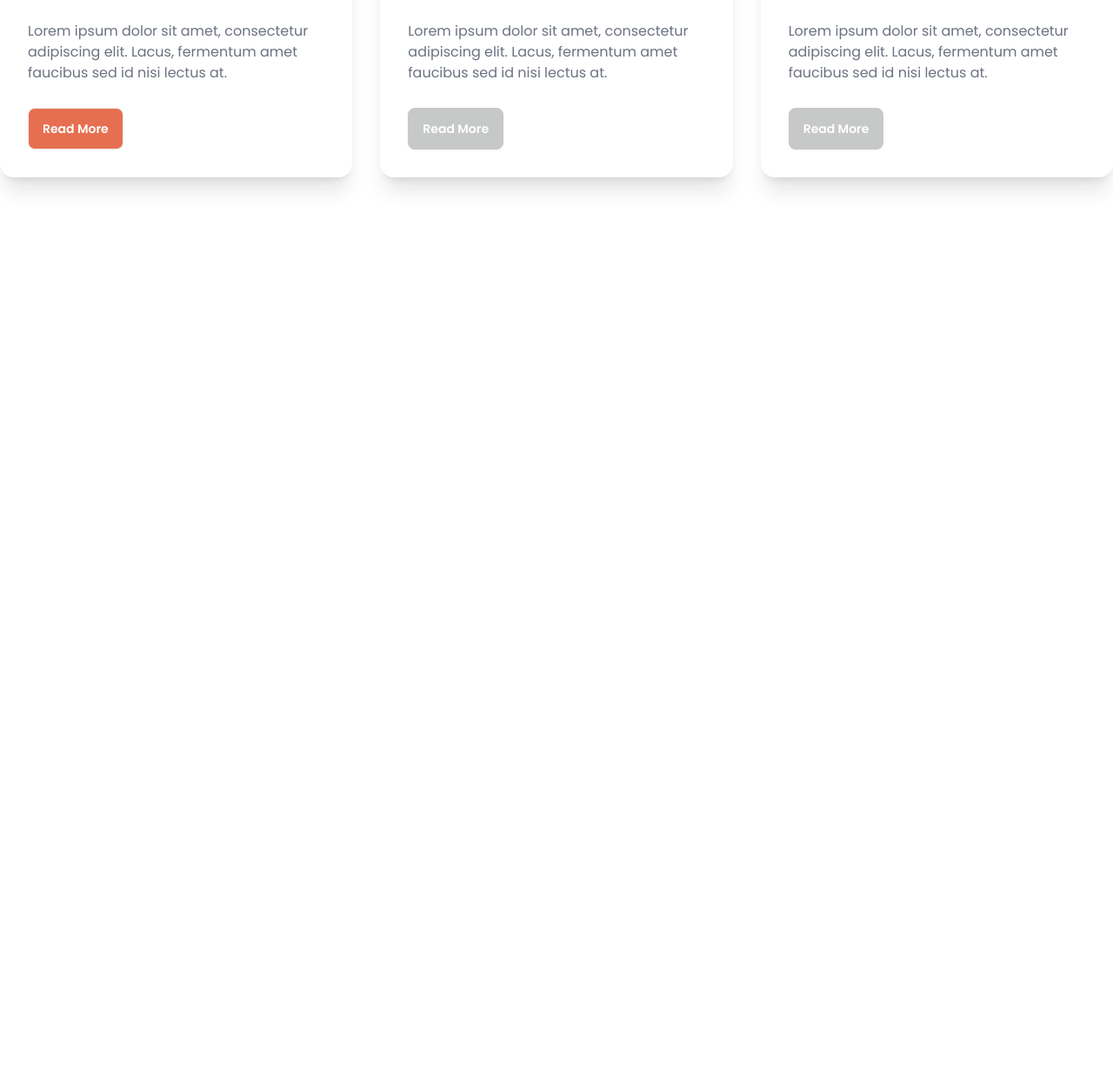
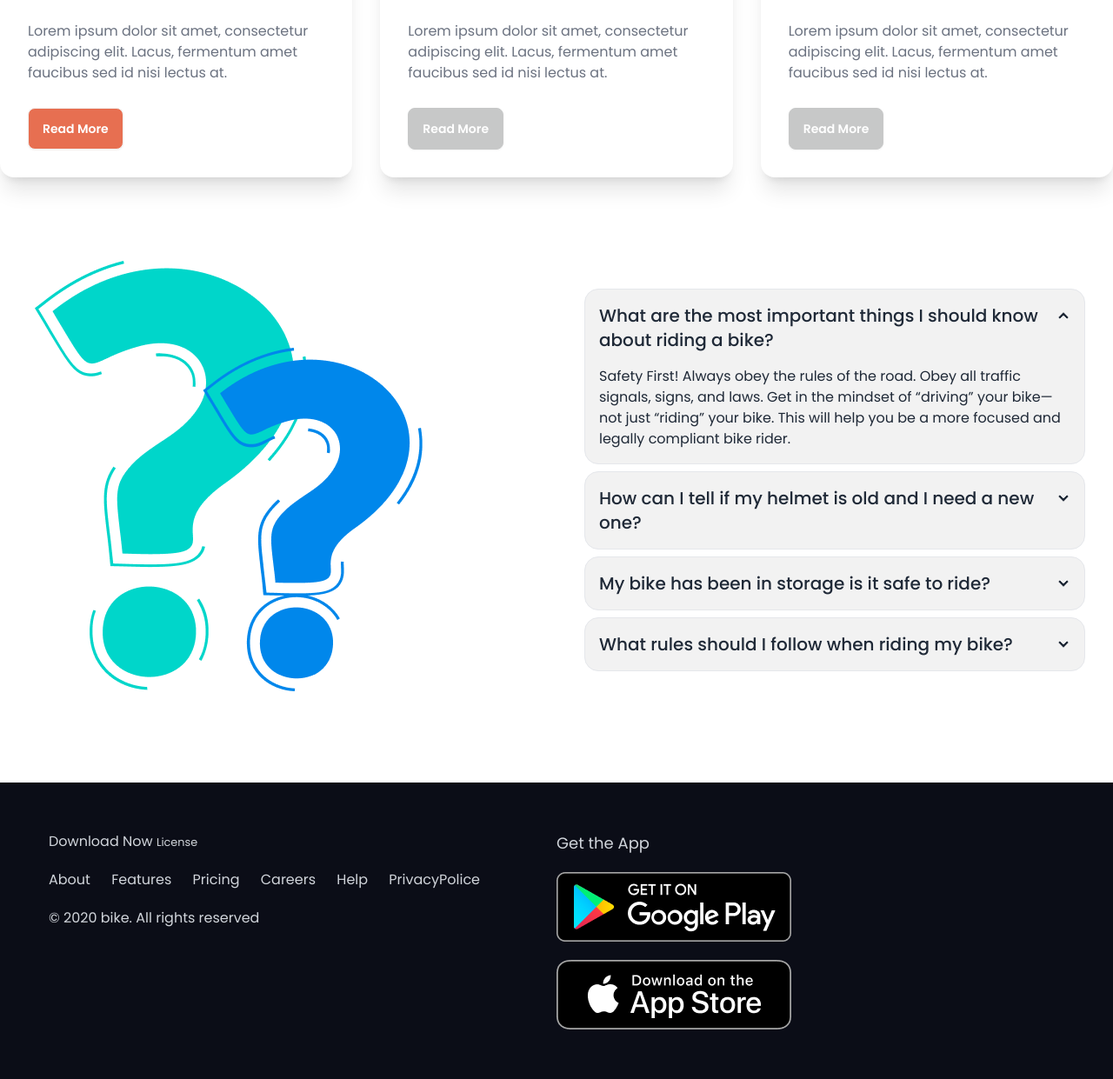
Before and after one commit to ratulislam46/bike-zone, a plain HTML site: page index.html in a window 1280 px wide. Shown: the part 1862-3103 px from the top of the page at 87% size. Before the commit the page ends 2162 px from the top, so only its background shows below. Drawn offline with nearby package versions, Linux system fonts and the light colour scheme; files whose address does not match are found by name.

Commit message:
footer section done

```diff
--- a/index.html
+++ b/index.html
@@ -235,12 +235,88 @@
                   </div>
             </div>
           </section>
+          <!-- happy clients says -->
 
+
+          <!-- frequently asked questions section -->
+           <section class="my-24">
+            <div class="">
+              <div class=" grid grid-cols-1 lg:grid-cols-2">
+                <figure class="px-10">
+                  <img class=""
+                    src="./images/others/faq.png"
+                    alt="questions" />
+                </figure>
+                <div class="card-body">
+                  <!-- question 1 -->
+                  <div class="collapse collapse-arrow bg-base-200 border">
+                    <input type="radio" name="my-accordion-2" checked="checked" />
+                    <div class="collapse-title text-xl font-medium">What are the most important things I should
+                      know about riding a bike?</div>
+                    <div class="collapse-content">
+                      <p>Safety First! Always obey the rules of the road. Obey all traffic signals, signs, and laws. Get in the mindset of “driving” your bike—not just “riding” your bike. This will help you be a more focused and legally compliant bike rider. </p>
+                    </div>
+                  </div>
+                  <!-- question 2 -->
+                  <div class="collapse collapse-arrow bg-base-200 border">
+                    <input type="radio" name="my-accordion-2" />
+                    <div class="collapse-title text-xl font-medium">How can I tell if my helmet is old and I need a
+                      new one? </div>
+                    <div class="collapse-content">
+                      <p>hello</p>
+                    </div>
+                  </div>
+                     <!-- queston 3 -->
+                  <div class="collapse collapse-arrow bg-base-200 border">
+                    <input type="radio" name="my-accordion-2" />
+                    <div class="collapse-title text-xl font-medium">My bike has been in storage is it safe to ride?</div>
+                    <div class="collapse-content">
+                      <p>hello</p>
+                    </div>
+                  </div>
+                     <!-- queston 4 -->
+                  <div class="collapse collapse-arrow bg-base-200 border">
+                    <input type="radio" name="my-accordion-2" />
+                    <div class="collapse-title text-xl font-medium">What rules should I follow when riding my bike?</div>
+                    <div class="collapse-content">
+                      <p>hello</p>
+                    </div>
+                  </div>
+                  </div>
+                </div>
+              </div>
+            </div>
+           </section>
     </main>
     <!-- footer section -->
      <footer>
-
+      <div class="w-9/12 mx-auto w-full grid grid-cols-1 lg:grid-cols-2 bg-[#0B0D17]  text-gray-300 p-14">
+        <!-- text side -->
+         <div class="space-y-5">
+          <!-- line 1 -->
+           <div>
+            <button>Download Now</button>
+            <small>License</small>
+           </div>
+           <!-- line 2 -->
+            <div class="space-x-5">
+              <a class="test-white font-[16px]" href="#">About</a>
+              <a class="test-white font-[16px]" href="#">Features</a>
+              <a class="test-white font-[16px]" href="#">Pricing</a>
+              <a class="test-white font-[16px]" href="#">Careers</a>
+              <a class="test-white font-[16px]" href="#">Help</a>
+              <a class="test-white font-[16px]" href="#">PrivacyPolice</a>
+            </div>
+            <!-- line 3 -->
+            <p>© 2020 bike. All rights reserved</p>
+         </div>
+        <!-- image side -->
+        <div class="space-y-5">
+          <h4 class="text-[18px] text-gray-300">Get the App</h4>
+          <img src="./images/others/android.png" alt="">
+          <img src="./images/others/ios.png" alt="">
+        </div>
+      </div>
      </footer>
-
 </body>
 </html>
```
